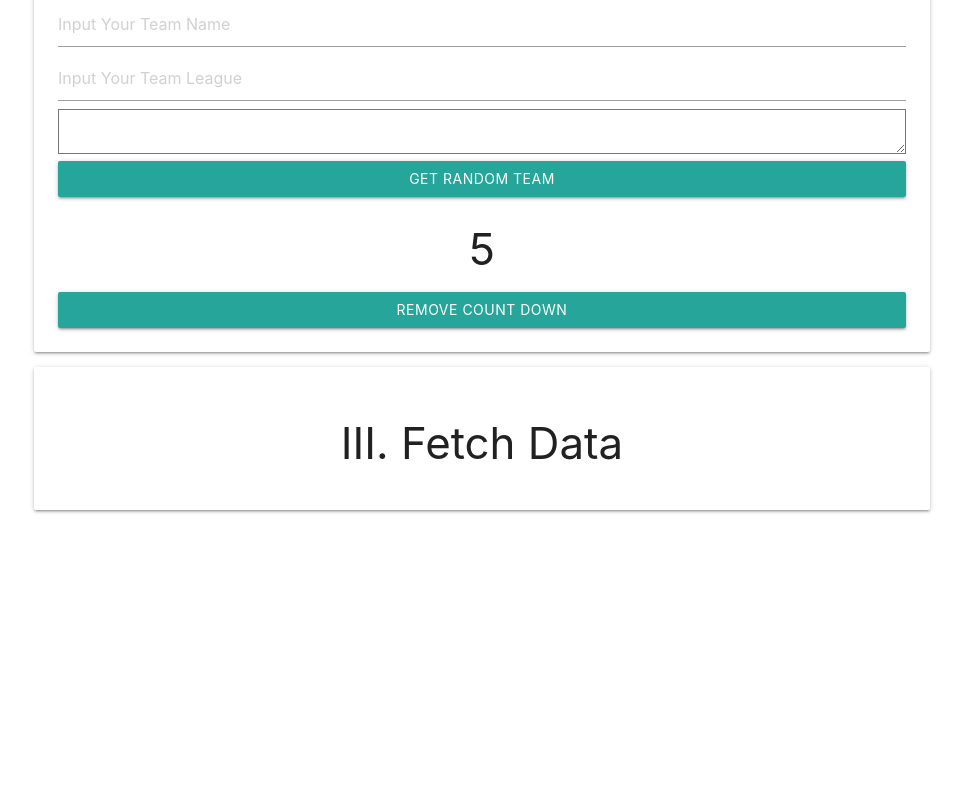
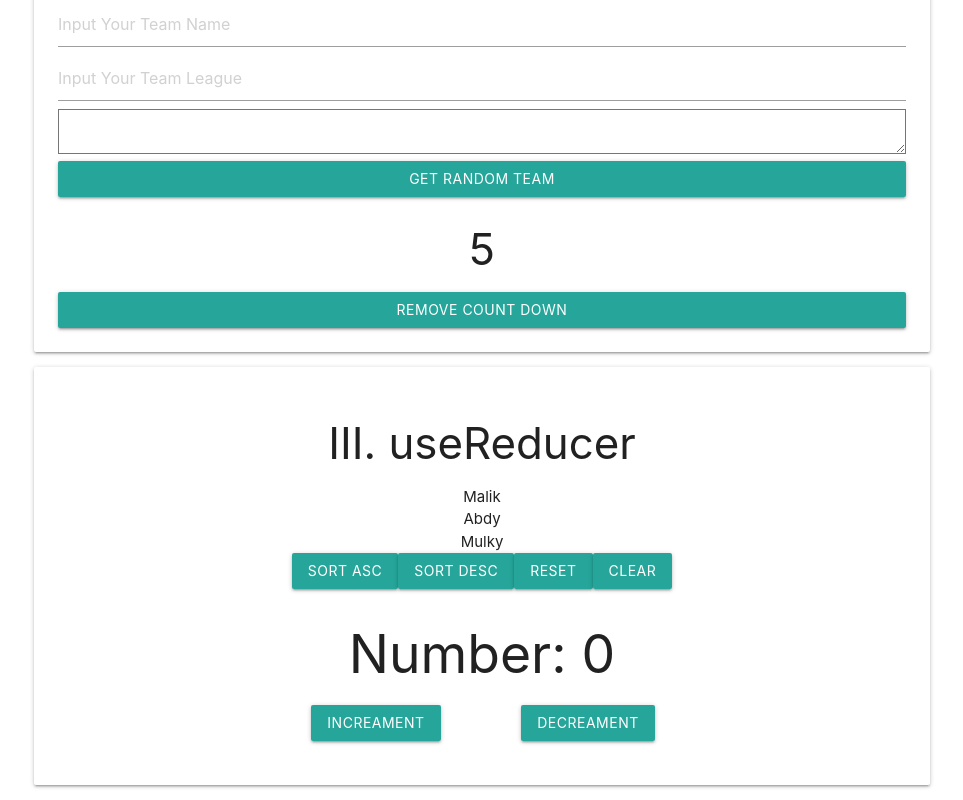
Before and after one commit to abdymm/learn-react-hook, a React (Create React App) app: page / in a window 1280 px wide. Shown: the part 581-1381 px from the top of the page, without its empty margins (158-1121 px from the left). Before the commit the page ends 1106 px from the top, so only its background shows below. Built offline with nearby package versions, Linux system fonts and the light colour scheme.

Commit message:
add useReducer

```diff
--- a/src/App.js
+++ b/src/App.js
@@ -4,9 +4,10 @@ import "./App.css";
 import Footballer from "./components/useState/Footballer";
 import Team from "./components/useEffect/Team";
 import CountDownContainer from "./components/useEffect/CountDownContainer";
+import RandomPeople from "./components/useReducer/RandomPeople";
+import Counter from "./components/useReducer/Counter";
 
 function App() {
-
   return (
     <div className="App">
       <div className="use-state">
@@ -27,11 +28,11 @@ function App() {
 
         <div className="card">
           <div className="card-content">
-            <h3 className="center">III. Fetch Data</h3>
-
+            <h3 className="center">III. useReducer</h3>
+            <RandomPeople />
+            <Counter />
           </div>
         </div>
-
       </div>
     </div>
   );
--- /dev/null
+++ b/src/components/useReducer/Counter.js
@@ -0,0 +1,38 @@
+import React, { useReducer } from "react";
+
+const initialState = 0;
+const reducer = (state, action) => {
+  switch (action) {
+    case "inc":
+      return state + 1;
+    case "dec":
+      return state - 1;
+    default:
+      return state;
+  }
+};
+
+function Counter() {
+  const [number, dispatch] = useReducer(reducer, initialState);
+  return (
+    <div className="center">
+      <h2>Number: {number}</h2>
+      <div className="row">
+        <div className="col m3"></div>
+        <div className="col m3">
+          <button className="btn btn-success" onClick={() => dispatch("inc")}>
+            Increament
+          </button>
+        </div>
+        <div className="col m3">
+          <button className="btn btn-danger" onClick={() => dispatch("dec")}>
+            Decreament
+          </button>
+        </div>
+        <div className="col m3"></div>
+      </div>
+    </div>
+  );
+}
+
+export default Counter;
--- /dev/null
+++ b/src/components/useReducer/RandomPeople.js
@@ -0,0 +1,59 @@
+import React, { useReducer } from "react";
+
+const initialPeoples = [
+  {
+    id: 2,
+    name: "Malik"
+  },
+  {
+    id: 1,
+    name: "Abdy"
+  },
+
+  {
+    id: 3,
+    name: "Mulky"
+  }
+];
+const reducer = (state, action) => {
+  switch (action) {
+    case "asc":
+      return [...state].sort((a, b) => parseFloat(a.id) - parseFloat(b.id));
+    case "desc":
+      return [...state].sort((a, b) => parseFloat(b.id) - parseFloat(a.id));
+    case "reset":
+      return initialPeoples;
+    case "clear":
+      return [];
+    default:
+      return state;
+  }
+};
+
+function RandomPeople() {
+  const [peoples, dispatch] = useReducer(reducer, initialPeoples);
+  console.log(peoples);
+  return (
+    <div className="center">
+      {peoples.map(people => (
+        <p>{people.name}</p>
+      ))}
+      <div className="people-box-action">
+        <button className="btn btn-success" onClick={() => dispatch("asc")}>
+          Sort ASC
+        </button>
+        <button className="btn btn-success" onClick={() => dispatch("desc")}>
+          Sort DESC
+        </button>
+        <button className="btn btn-success" onClick={() => dispatch("reset")}>
+          RESET
+        </button>
+        <button className="btn btn-success" onClick={() => dispatch("clear")}>
+          CLEAR
+        </button>
+      </div>
+    </div>
+  );
+}
+
+export default RandomPeople;
```
